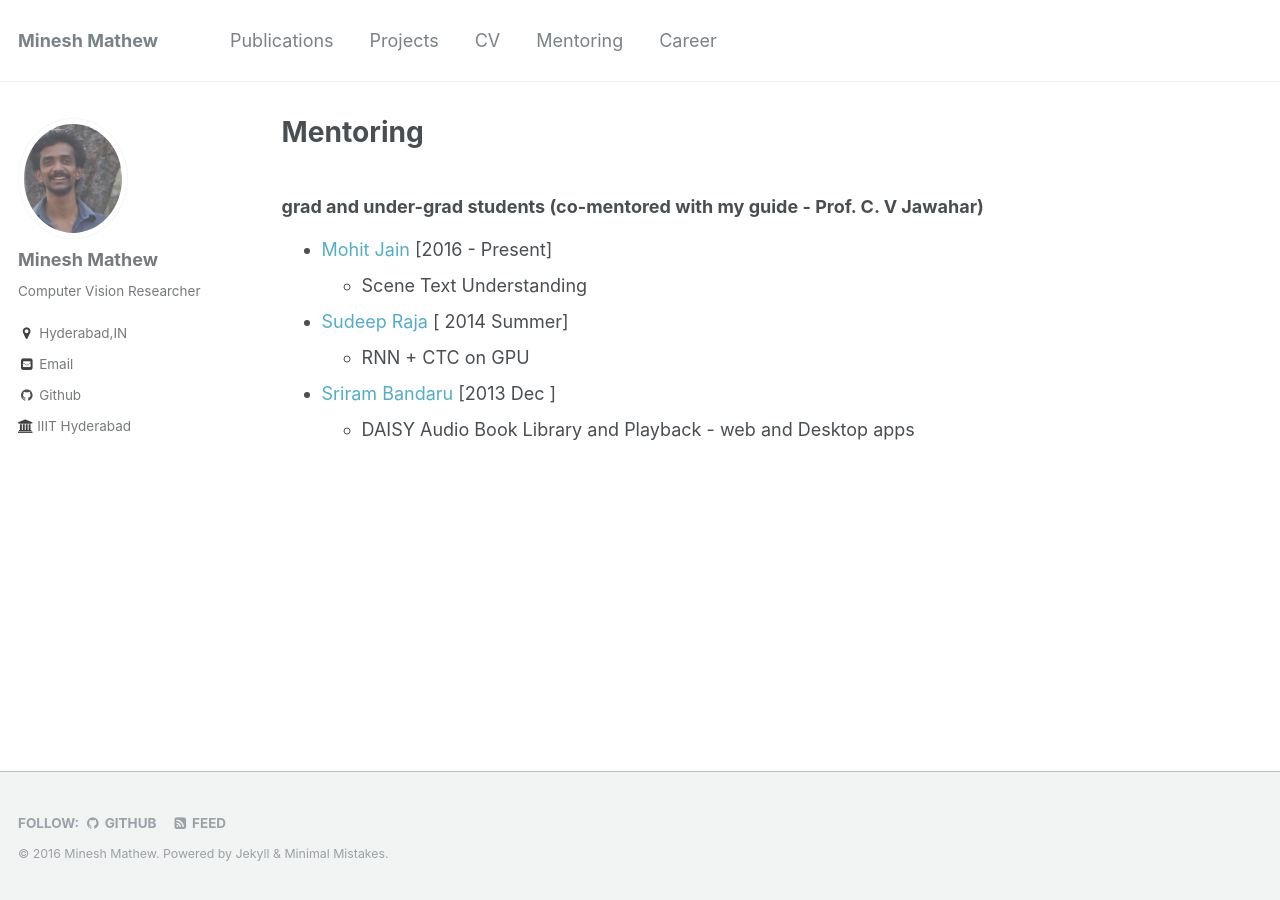
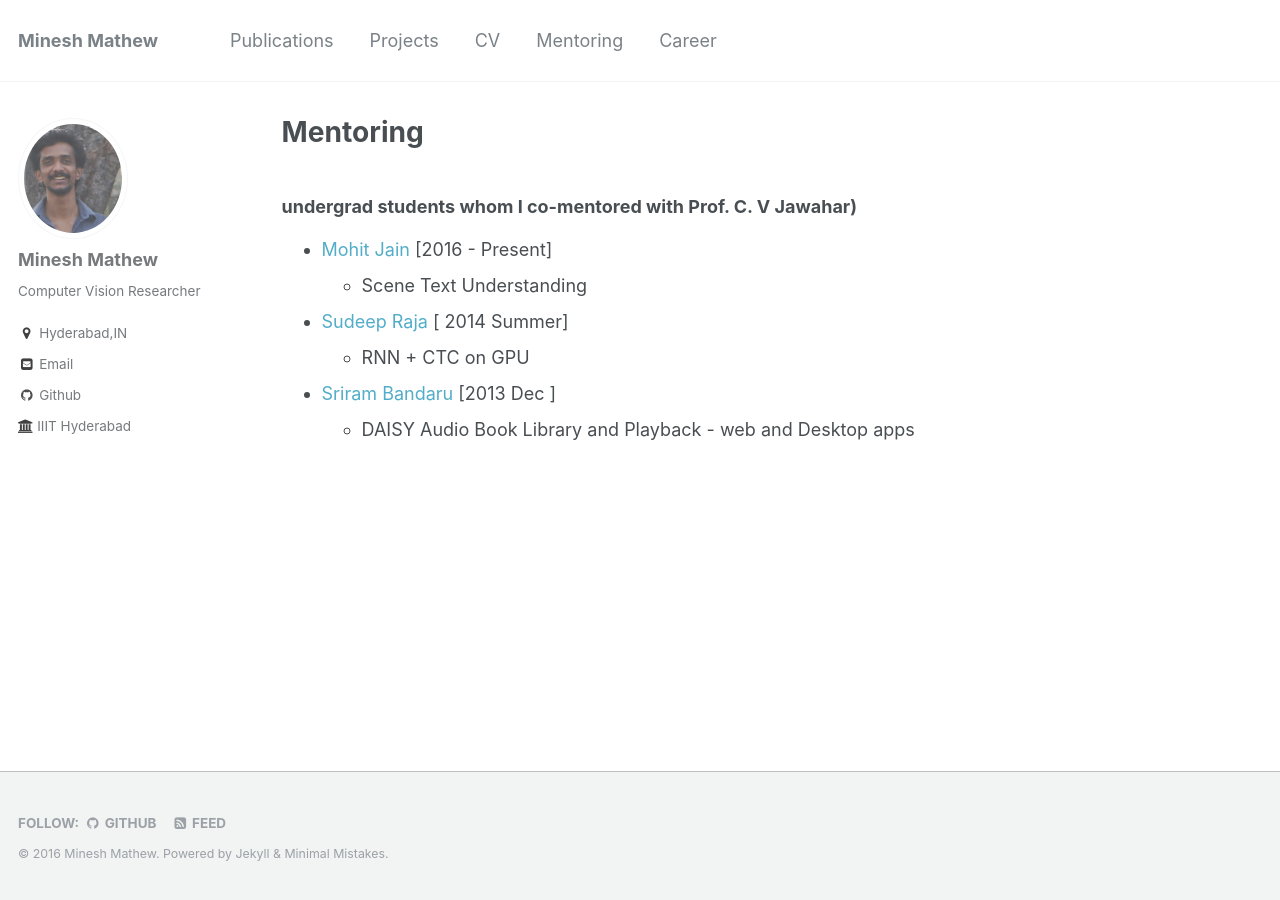
Before and after one commit to mineshmathew/mineshmathew.github.io, a Jekyll site: the page built from _pages/Teaching.markdown, in a window 1280 px wide. Built offline with Jekyll 4.4.1, drawn with Linux system fonts in a browser that asks for light colours.

Commit message:
builtagain

```diff
--- a/_pages/Teaching.markdown
+++ b/_pages/Teaching.markdown
@@ -7,7 +7,7 @@
 author_profile: true
 
 ---
-### grad and under-grad students (co-mentored with my guide - Prof. C. V Jawahar) ###
+### undergrad students  whom I co-mentored with Prof. C. V Jawahar) ###
 - [Mohit Jain][1] [2016 - Present]
 	- Scene Text Understanding
 - [Sudeep Raja][2] [ 2014 Summer]
```
Also changed, not shown: 2 other files.
